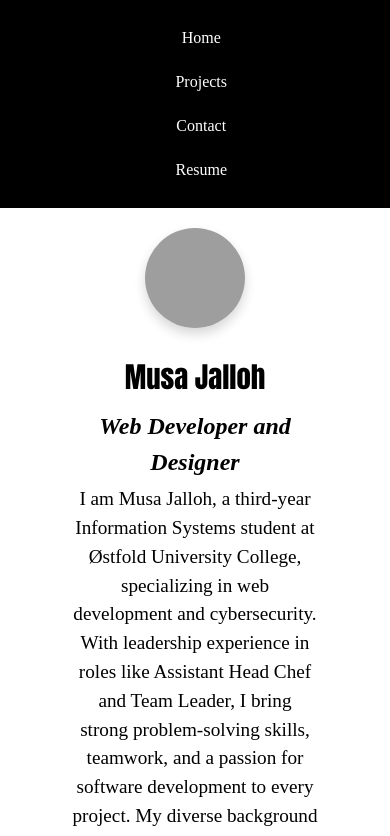
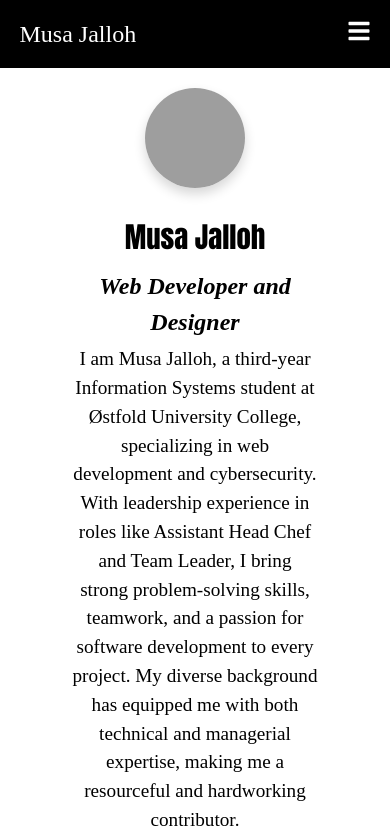
Before and after one commit to Mucino11/next_portfolio_2, a Next.js app: page /resume in a window 390 px wide. Shown: the top 836 px of the page. Built offline with nearby package versions, Linux system fonts and the light colour scheme; grey boxes are pictures that could not be loaded.

Commit message:
Hamburger Menu
Trying to implement hamburger menu and

```diff
--- a/package.json
+++ b/package.json
@@ -12,7 +12,8 @@
     "next": "14.2.13",
     "nodemailer": "^6.9.15",
     "react": "^18",
-    "react-dom": "^18"
+    "react-dom": "^18",
+    "react-icons": "^5.3.0"
   },
   "devDependencies": {
     "@types/node": "^20",
--- a/src/components/Navbar.tsx
+++ b/src/components/Navbar.tsx
@@ -1,13 +1,28 @@
-// components/Navbar.js
+import { useState } from "react";
 import Link from "next/link";
+import { FaBars, FaTimes } from "react-icons/fa"; // Optional: using FontAwesome icons
 
 export default function Navbar() {
+  const [isOpen, setIsOpen] = useState(false);
+
+  const toggleMenu = () => {
+    setIsOpen(!isOpen);
+  };
+
   return (
     <nav className="navigation-bar">
-      <ul className="nav-list">
-        <li>
-          <Link href="/">Musa Jalloh</Link>
-        </li>
+      {/* Logo */}
+      <div className="logo">
+        <Link href="/">Musa Jalloh</Link>
+      </div>
+
+      {/* Hamburger Icon */}
+      <button className="menu-toggle" onClick={toggleMenu}>
+        {isOpen ? <FaTimes /> : <FaBars />}
+      </button>
+
+      {/* Navigation Links */}
+      <ul className={`nav-list ${isOpen ? "open" : ""}`}>
         <li>
           <Link href="/">Home</Link>
         </li>
--- a/src/styles/globals.css
+++ b/src/styles/globals.css
@@ -41,25 +41,45 @@ p {
 /* Styling for reusable elements (General)*/
 /*Navbar*/
 .navigation-bar {
+  display: flex;
+  align-items: center;
+  justify-content: space-between;
   background-color: black;
   color: var(--text-white);
-  padding: 1rem 0 1rem 0;
+  padding: 1rem 5%;
+  position: relative;
 }
+
+/* Logo */
+.logo {
+  font-size: 1.5rem;
+  color: var(--text-white);
+}
+
+/* Menu Toggle Button (Hamburger) */
+.menu-toggle {
+  display: none;
+  background: none;
+  border: none;
+  color: var(--text-white);
+  font-size: 1.5rem;
+  cursor: pointer;
+}
+
+/* Navigation List */
 .nav-list {
   display: flex;
-  justify-content: space-between;
   align-items: center;
-  width: 100%;
   list-style: none;
-  padding-left: 10%;
-  padding-right: 10%;
+  margin: 0;
+  padding: 0;
 }
+
+/* Desktop Menu Item Styling */
 .nav-list li {
-  margin: 20px 10px;
+  margin-left: 20px;
 }
-.nav-list li:first-child {
-  margin-right: auto;
-}
+
 /* Hero section */
 .hero-section-container {
   background-color: var(--background-black);
@@ -625,29 +645,28 @@ form button:hover {
 
 @media (max-width: 768px) {
   /*mobile */
-  .nav-list {
-    flex-direction: column;
-    align-items: center;
-    padding-left: 2rem;
-  }
-  .nav-list li:first-child {
-    display: none;
+  .menu-toggle {
+    display: block; /* Show the hamburger button on mobile */
   }
 
-  .nav-list li {
-    margin: 10px 0;
+  /* Hide the nav list by default and show it only when open */
+  .nav-list {
+    display: none;
+    flex-direction: column;
+    gap: 1rem;
+    position: absolute;
+    top: 60px; /* Position below navbar */
+    right: 0;
+    background: black;
+    width: 100%;
+    padding: 1rem 0;
+    text-align: center;
   }
 
-  /* mobile */
-  .hero-h2 {
-    font-size: 2rem;
+  /* Show the menu when `open` class is added */
+  .nav-list.open {
+    display: flex;
   }
-
-  .hero-p {
-    width: 90%;
-    font-size: 1rem;
-  }
-
   /*  mobile */
   .grid-project-section {
     grid-template-columns: 1fr;
```
Also changed, not shown: 1 other file (tests, documents, lock files or other folders).
